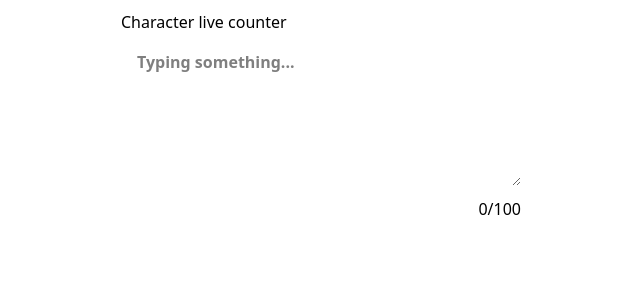
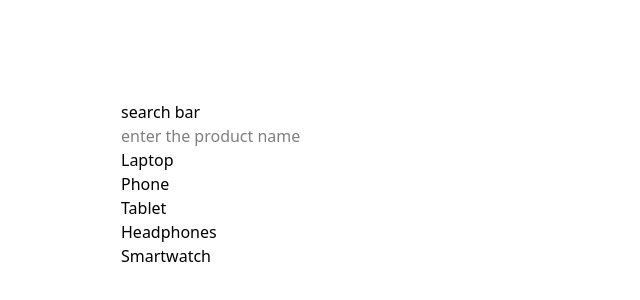
Before and after one commit to vyasan-6-6/REACT-PRACTICALS, a React (Vite) app: page / in a window 1280 px wide. Shown: the top 300 px of the page, without its empty margins (319-959 px from the left). Built offline with nearby package versions, Linux system fonts and the light colour scheme.

Commit message:
Search Filter setup

```diff
--- a/src/App.jsx
+++ b/src/App.jsx
@@ -1,11 +1,10 @@
-import Accordion from "./components/Accordin"
-import CharacterCounter from "./components/CharacterCounter"
-import Model from "./components/Model"
+
+import SearchFilter from "./components/SearchFilter"
 
 const App = () => {
   return (
    <>
-   <CharacterCounter/>
+   <SearchFilter/>
    </>
 
   )
--- /dev/null
+++ b/src/components/SearchFilter.jsx
@@ -0,0 +1,35 @@
+import { useState } from "react";
+
+
+const SearchFilter = () => {
+
+const [searchTerm,setSearchTerm] = useState("")
+
+    const products = [
+    { id: 1, name: "Laptop" },
+    { id: 2, name: "Phone" },
+    { id: 3, name: "Tablet" },
+    { id: 4, name: "Headphones" },
+    { id: 5, name: "Smartwatch" },
+  ];
+
+  const filteredProducts = products.filter((product)=> product.name.toLowerCase().includes(searchTerm.toLowerCase()))
+  return (
+    <div className="w-100 mx-auto mt-25">
+
+        <h1>search bar</h1>
+        <input type="text" placeholder="enter the product name" onChange={(e)=>{setSearchTerm(e.target.value)}}/>
+
+  {filteredProducts.length>0?(
+filteredProducts.map((product,index)=>(
+    <ul key={index}>
+        <li>{product.name}</li>
+    </ul>
+))
+  ):(
+ <p>No results found</p>  )}
+    </div>
+  )
+}
+
+export default SearchFilter
```
